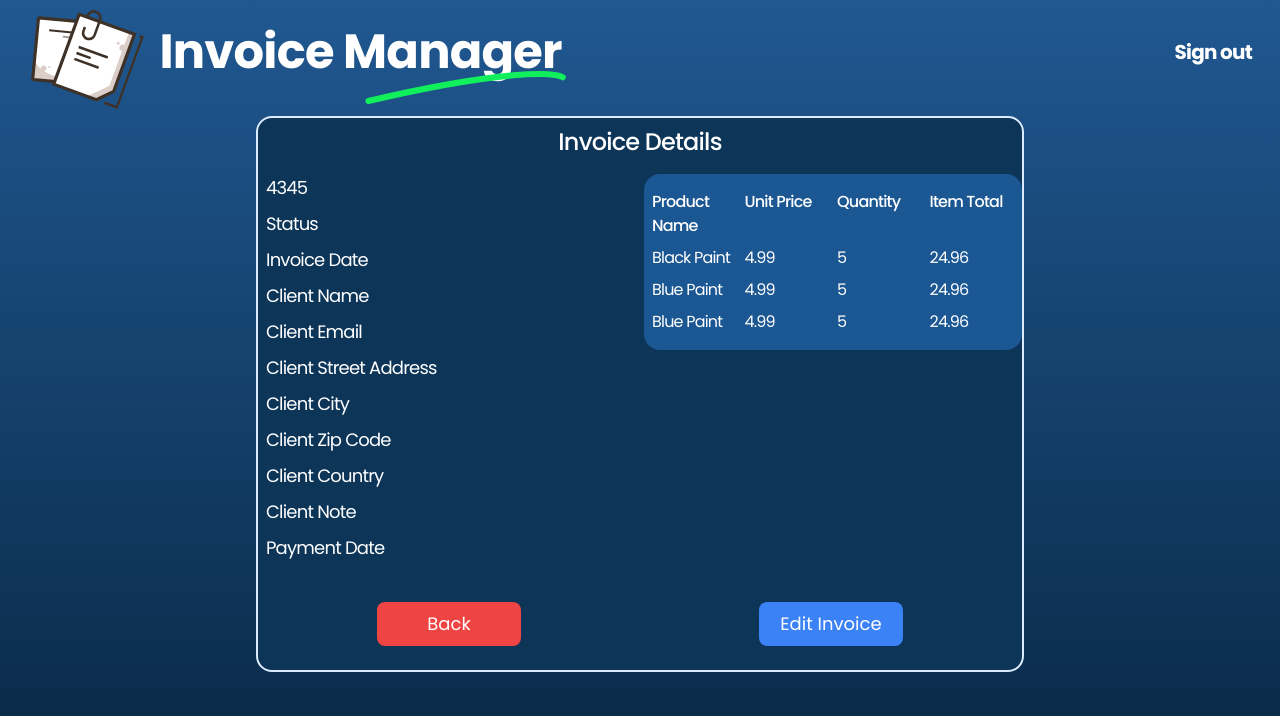
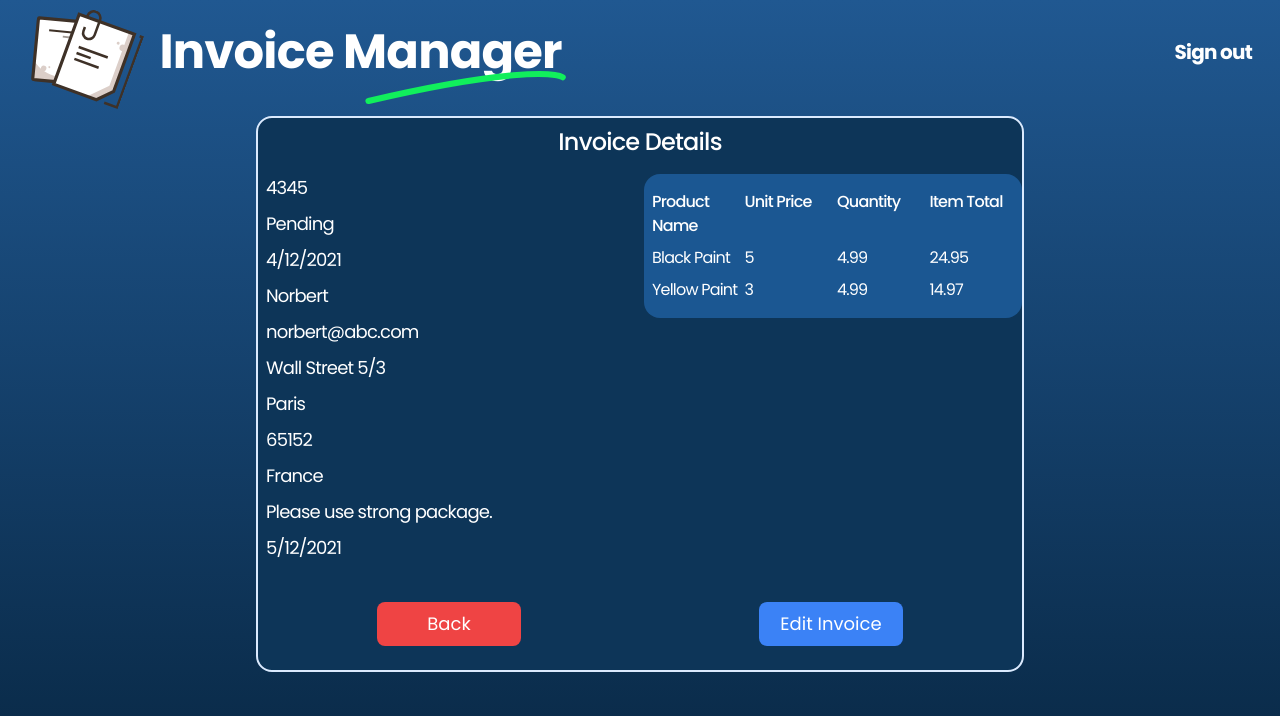
Before and after one commit to torbilote/vue3-invoice-app-v2, a Vue app: page /details/4345 in a window 1280 px wide. Shown: the top 716 px of the page. Built offline with nearby package versions, Linux system fonts and the light colour scheme.

Commit message:
Finished Invoice Details

```diff
--- a/src/views/InvoiceDetails.vue
+++ b/src/views/InvoiceDetails.vue
@@ -3,17 +3,17 @@
     <h2 class="text-base text-white text-center font-medium mt-2 sm:text-lg lg:text-xl xl:text-2xl">Invoice Details</h2>
     <div class="flex flex-col md:flex-row">
       <div class="flex flex-col gap-y-2 text-xs text-white sm:text-base md:text-lg my-4 ml-2 md:w-1/2">
-        <p class="">{{ invoiceId }}</p>
-        <p class="">Status</p>
-        <p class="">Invoice Date</p>
-        <p class="">Client Name</p>
-        <p class="">Client Email</p>
-        <p class="">Client Street Address</p>
-        <p class="">Client City</p>
-        <p class="">Client Zip Code</p>
-        <p class="">Client Country</p>
-        <p class="">Client Note</p>
-        <p class="">Payment Date</p>
+        <p class="">{{ invoice.invoiceId }}</p>
+        <p class="">{{ invoice.invoiceStatus }}</p>
+        <p class="">{{ invoice.invoiceDate }}</p>
+        <p class="">{{ invoice.clientName }}</p>
+        <p class="">{{ invoice.clientEmail }}</p>
+        <p class="">{{ invoice.clientStreetAddress }}</p>
+        <p class="">{{ invoice.clientCity }}</p>
+        <p class="">{{ invoice.clientZipCode }}</p>
+        <p class="">{{ invoice.clientCountry }}</p>
+        <p class="">{{ invoice.clientNote }}</p>
+        <p class="">{{ invoice.paymentDate }}</p>
       </div>
       <div class="bg-blue-list-items rounded-2xl md:mt-4 md:w-1/2 h-full max-h-">
         <div class="text-xs text-white sm:text-base md:text-base my-4 ml-2">
@@ -24,29 +24,16 @@
               <p>Quantity</p>
               <p>Item Total</p>
             </li>
-            <li class="grid grid-cols-4">
-              <p>Black Paint</p>
-              <p>4.99</p>
-              <p>5</p>
-              <p>24.96</p>
-            </li>
-            <li class="grid grid-cols-4">
-              <p>Blue Paint</p>
-              <p>4.99</p>
-              <p>5</p>
-              <p>24.96</p>
-            </li>
-            <li class="grid grid-cols-4">
-              <p>Blue Paint</p>
-              <p>4.99</p>
-              <p>5</p>
-              <p>24.96</p>
+            <li v-for="product in invoice.productsList" :key="product.itemId" class="grid grid-cols-4">
+              <p>{{ product.itemName }}</p>
+              <p>{{ product.itemQuantity }}</p>
+              <p>{{ product.unitPrice }}</p>
+              <p>{{ product.itemTotal }}</p>
             </li>
           </ul>
         </div>
       </div>
     </div>
-
     <div class="flex flex-row justify-around my-6">
       <TheButton class="text-xs text-white sm:text-base md:text-lg px-2 py-2 sm:w-36 hover:bg-red-400" :buttonColor="'red'" :buttonTitle="'Back'" />
       <TheButton class="text-xs text-white sm:text-base md:text-lg px-2 py-2 sm:w-36 hover:bg-blue-400" :buttonColor="'blue'" :buttonTitle="'Edit Invoice'" />
@@ -55,6 +42,7 @@
 </template>
 
 <script>
+import { mapGetters } from 'vuex';
 import TheButton from '../components/TheButton.vue';
 
 export default {
@@ -68,5 +56,16 @@ export default {
       required: true,
     },
   },
+  data() {
+    return {
+      invoice: null,
+    };
+  },
+  computed: {
+    ...mapGetters(['getInvoiceDatabaseAll']),
+  },
+  created() {
+    [this.invoice] = this.getInvoiceDatabaseAll.filter((inv) => inv.invoiceId === this.invoiceId);
+  },
 };
 </script>
```
Also changed, not shown: src/tasks.txt.
